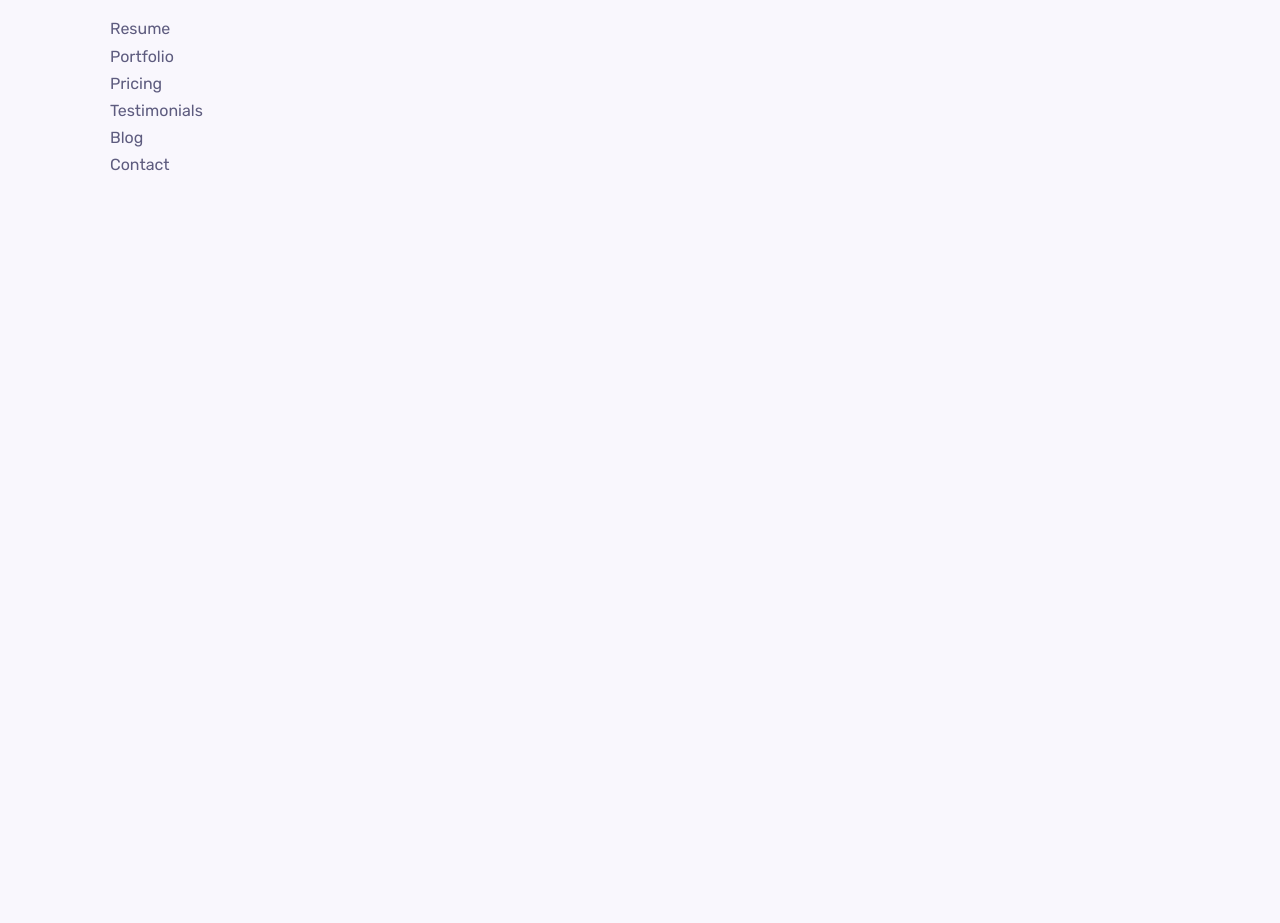
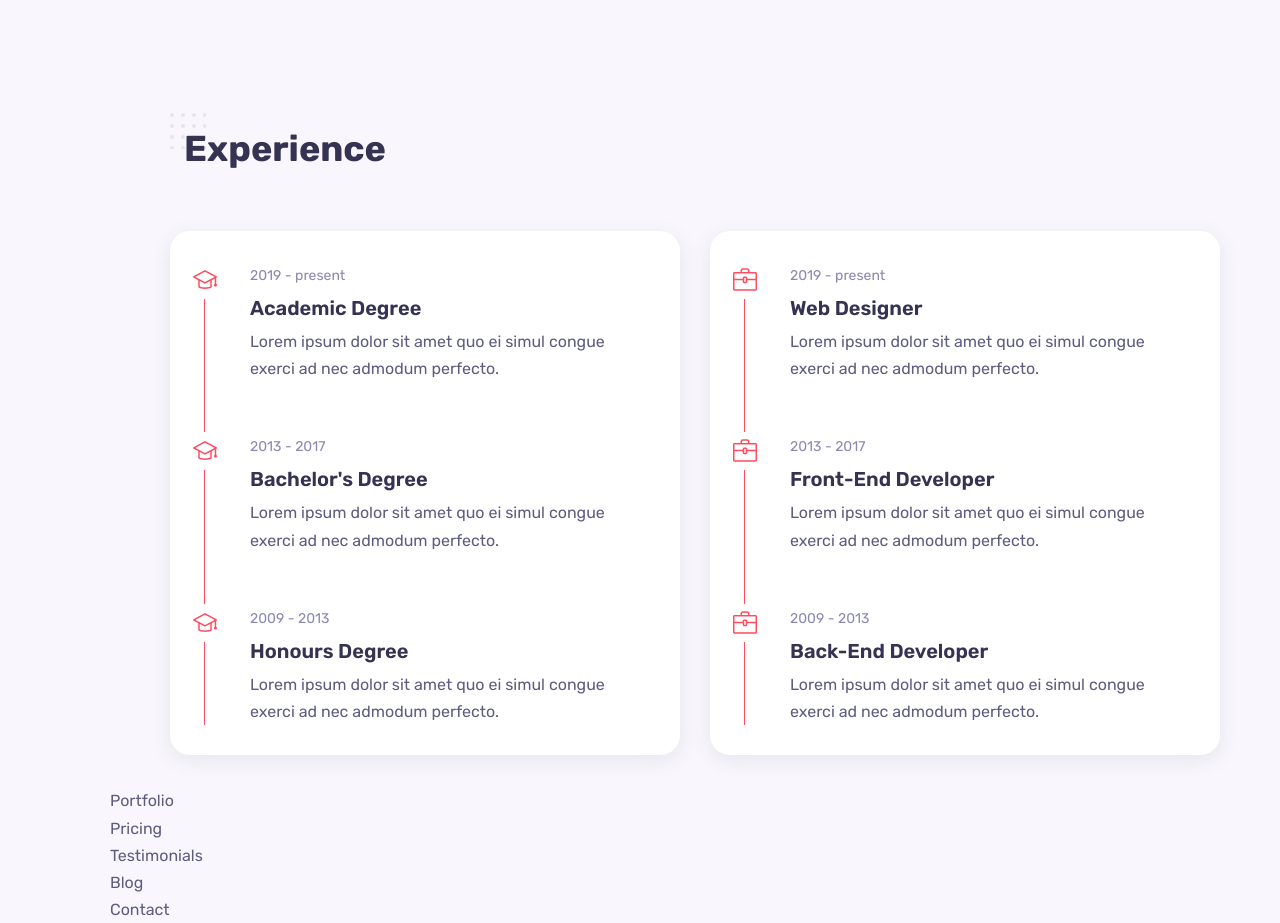
Before and after one commit to theomorphic/geeky, a React (Create React App) app: page / in a window 1280 px wide. Shown: the part 1920-2843 px from the top of the page. Before the commit the page ends 2099 px from the top, so only its background shows below. Built offline with nearby package versions, Linux system fonts and the light colour scheme.

Commit message:
feat: add resume component

```diff
--- /dev/null
+++ b/src/components/resume/Card.jsx
@@ -0,0 +1,15 @@
+
+import React from 'react'
+
+const Card = (props) => {
+  return (
+	<div className="timeline__item">
+		<i className={props.icon}></i>
+		<span className="timeline__date">{props.year}</span>
+		<h3 className="timeline__title">{props.title}</h3>
+		<p className='timeline__text'>{props.desc}</p>
+	</div>
+  )
+}
+
+export default Card
--- /dev/null
+++ b/src/components/resume/Data.jsx
@@ -0,0 +1,53 @@
+
+const Data = [
+	{
+	  id: 1,
+	  category: "education",
+	  icon: "icon-graduation",
+	  year: "2019 - present",
+	  title: "Academic Degree",
+	  desc: "Lorem ipsum dolor sit amet quo ei simul congue exerci     ad nec admodum perfecto.",
+	},
+	{
+	  id: 2,
+	  category: "education",
+	  icon: "icon-graduation",
+	  year: "2013 - 2017",
+	  title: "Bachelor's Degree",
+	  desc: "Lorem ipsum dolor sit amet quo ei simul congue exerci     ad nec admodum perfecto.",
+	},
+	{
+	  id: 3,
+	  category: "education",
+	  icon: "icon-graduation",
+	  year: "2009 - 2013",
+	  title: "Honours Degree",
+	  desc: "Lorem ipsum dolor sit amet quo ei simul congue exerci     ad nec admodum perfecto.",
+	},
+	{
+	  id: 4,
+	  category: "experience",
+	  icon: "icon-briefcase",
+	  year: "2019 - present",
+	  title: "Web Designer",
+	  desc: "Lorem ipsum dolor sit amet quo ei simul congue exerci     ad nec admodum perfecto.",
+	},
+	{
+	  id: 5,
+	  category: "experience",
+	  icon: "icon-briefcase",
+	  year: "2013 - 2017",
+	  title: "Front-End Developer",
+	  desc: "Lorem ipsum dolor sit amet quo ei simul congue exerci     ad nec admodum perfecto.",
+	},
+	{
+	  id: 6,
+	  category: "experience",
+	  icon: "icon-briefcase",
+	  year: "2009 - 2013",
+	  title: "Back-End Developer",
+	  desc: "Lorem ipsum dolor sit amet quo ei simul congue exerci     ad nec admodum perfecto.",
+	},
+      ];
+
+export default Data
--- a/src/components/resume/Resume.jsx
+++ b/src/components/resume/Resume.jsx
@@ -1,10 +1,46 @@
 
 import React from "react";
 import "./resume.css"
+import Data from "./Data";
+import Card from "./Card";
 
 const Resume = ()=>{
 	return(
-		<div>Resume</div>
+		<section className="resume container section" id="resume">
+			<h2 className="section__title">Experience</h2>
+
+			<div className="resume__container grid">
+				<div className="timeline grid">
+					{Data.map((val, id) =>{
+						if(val.category === "education"){
+							return (
+								<Card
+								key={id}
+								icon={val.icon}
+								title={val.title}
+								year={val.year}
+								desc={val.desc} />
+							)
+						}
+					})}
+				</div>
+
+				<div className="timeline grid">
+					{Data.map((val, index) =>{
+						if(val.category === "experience"){
+							return (
+								<Card
+								key={index}
+								icon={val.icon}
+								title={val.title}
+								year={val.year}
+								desc={val.desc} />
+							)
+						}
+					})}
+				</div>
+			</div>
+		</section>
 	)
 }
 
--- a/src/components/resume/resume.css
+++ b/src/components/resume/resume.css
@@ -0,0 +1,55 @@
+
+
+.resume__container{
+	grid-template-columns: repeat(2, 1fr);
+	column-gap: 1.875rem;
+}
+
+.timeline{
+	position: relative;
+	background-color: var(--container-color);
+	padding: 1.875rem;
+	border-radius: var(--border-radius);
+	box-shadow: var(--shadow);
+}
+
+.timeline__item{
+	position: relative;
+	padding-left: 3.125rem;
+	padding-bottom: 3.125rem;
+}
+
+.timeline__item:last-child{
+	padding-bottom: 0;
+}
+
+.timeline__item::before{
+	content: '';
+	width: 1px;
+	height: 100%;
+	background-color: var(--first-color);
+	position: absolute;
+	left: .25rem;
+	top: 0;
+}
+
+.timeline .icon-briefcase,
+.timeline .icon-graduation{
+	position: absolute;
+	left: -0.4375rem;
+	top: 0;
+	font-size: var(--h2-font-size);
+	color: var(--first-color);
+	background-color: var(--container-color);
+	padding: 0.4375rem 0;
+}
+
+.timeline__date{
+	color: #8b88b1;
+	font-size: var(--small-font-size);
+}
+
+.timeline__title{
+	font-size: var(--h3-font-size);
+	margin: 0.5rem 0;
+}
--- a/src/components/services/services.css
+++ b/src/components/services/services.css
@@ -4,7 +4,7 @@
 	grid-template-columns: repeat(3, 1fr);
 	column-gap: 1.875rem;
 
-	margin-left: var(--indention);
+	/* margin-left: var(--indention); */
 
 }
 
```
